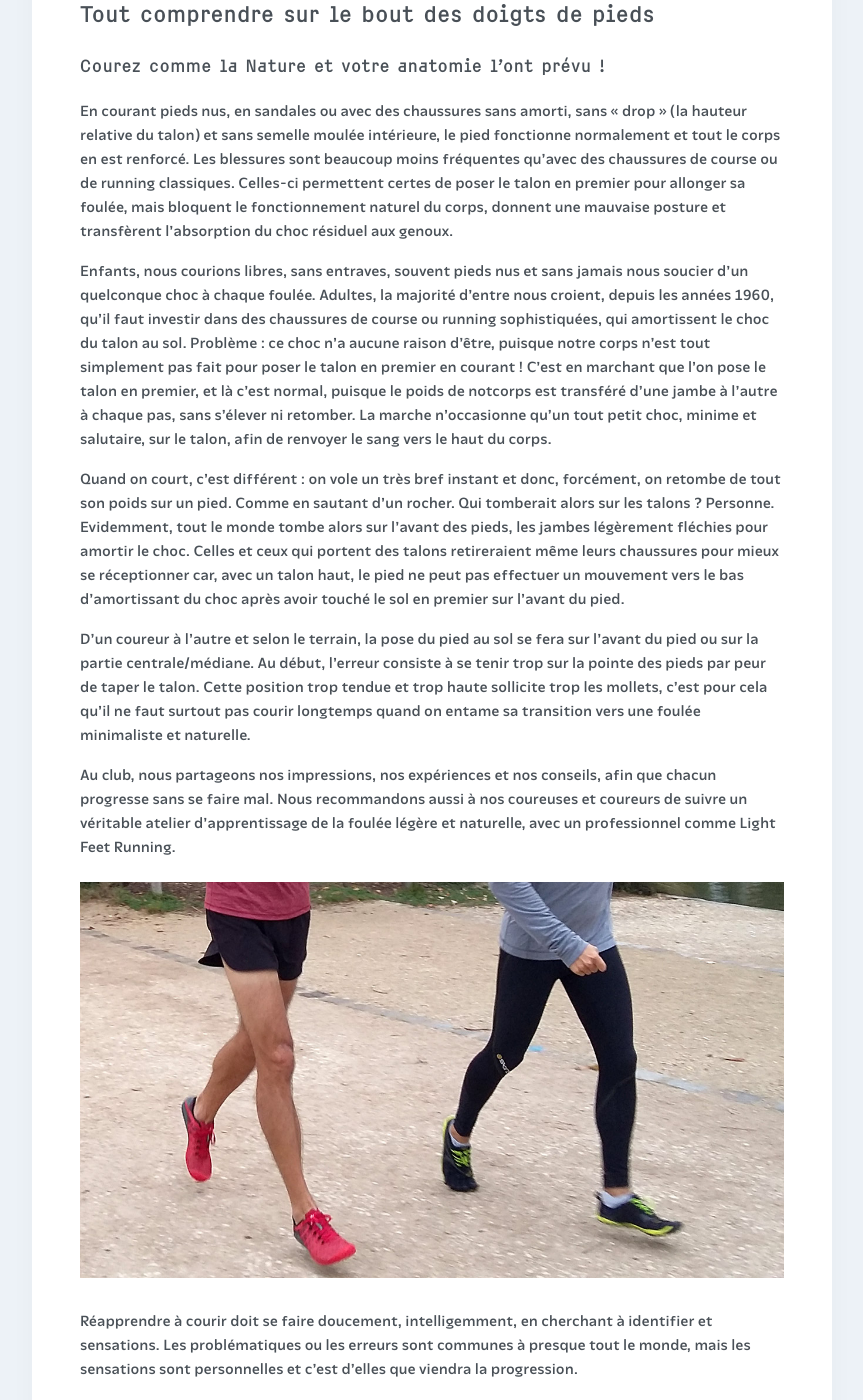
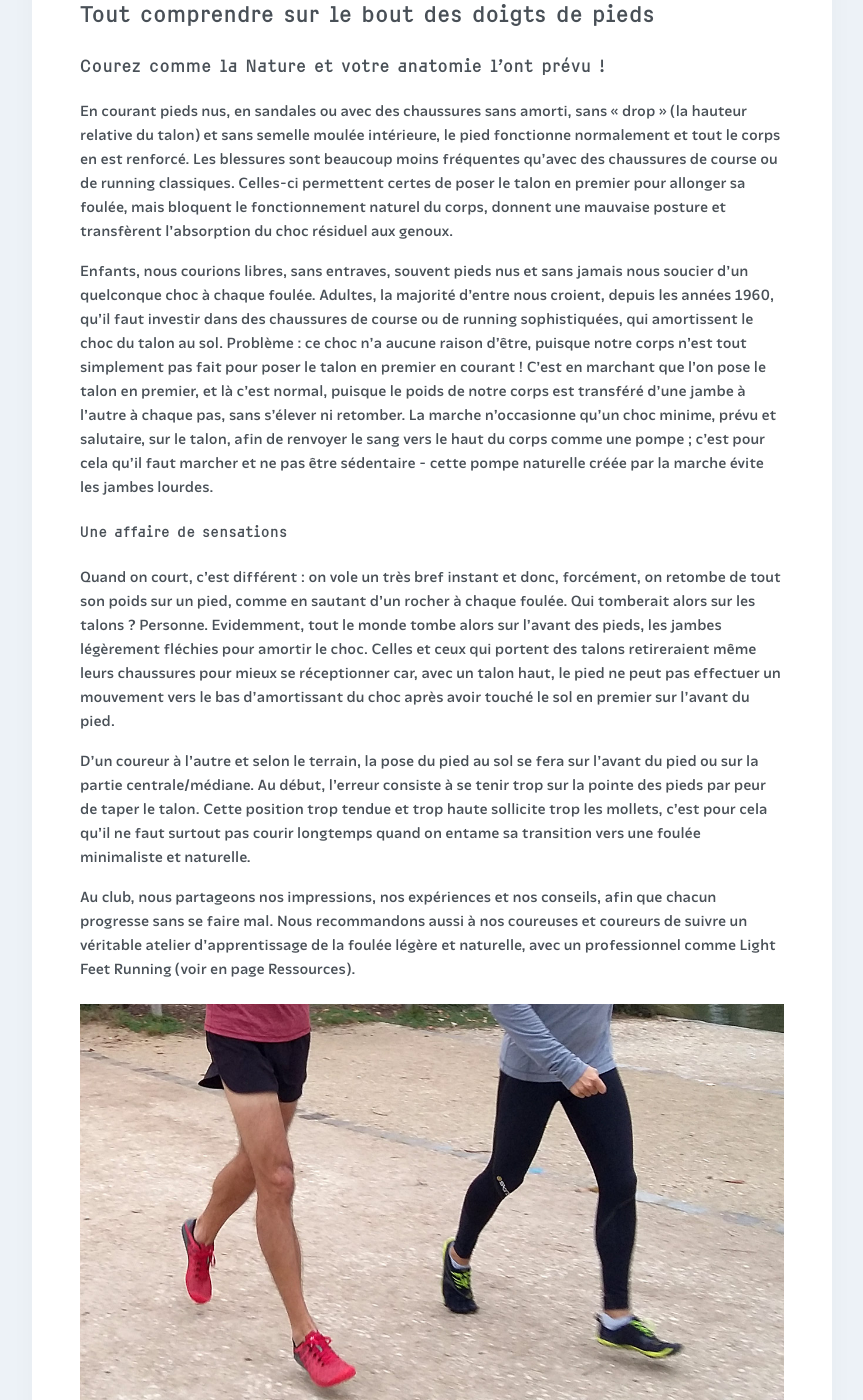
Before and after one commit to courirpaleo/courirpaleo.github.io, a Jekyll site: the page built from _pages-secondary/foulee-naturelle.md, in a window 1280 px wide and 1400 px high, scrolled down 634 px. Shown: the whole window, without its empty margins (208-1071 px from the left). Built offline with Jekyll 4.4.1, drawn with Linux system fonts in a browser that asks for light colours; some web fonts are replaced; some of the changed text lies outside the part shown.

Commit message:
Update foulee-naturelle.md

```diff
--- a/_pages-secondary/foulee-naturelle.md
+++ b/_pages-secondary/foulee-naturelle.md
@@ -7,17 +7,19 @@
 # La foulée naturelle
 ## Tout comprendre sur le bout des doigts de pieds
 
-### Courez comme la Nature et votre anatomie l'ont prévu !
+### Courez comme la Nature et votre anatomie l'ont prévu&nbsp;!
 
 En courant pieds nus, en sandales ou avec des chaussures sans amorti, sans «&nbsp;drop&nbsp;» (la hauteur relative du talon) et sans semelle moulée intérieure, le pied fonctionne normalement et tout le corps en est renforcé. Les blessures sont beaucoup moins fréquentes qu'avec des chaussures de course ou de running classiques. Celles-ci permettent certes de poser le talon en premier pour allonger sa foulée, mais bloquent le fonctionnement naturel du corps, donnent une mauvaise posture et transfèrent l'absorption du choc résiduel aux genoux.
 
-Enfants, nous courions libres, sans entraves, souvent pieds nus et sans jamais nous soucier d'un quelconque choc à chaque foulée. Adultes, la majorité d'entre nous croient, depuis les années 1960, qu'il faut investir dans des chaussures de course ou running sophistiquées, qui amortissent le choc du talon au sol. Problème : ce choc n'a aucune raison d'être, puisque notre corps n'est tout simplement pas fait pour poser le talon en premier en courant ! C'est en marchant que l'on pose le talon en premier, et là c'est normal, puisque le poids de notcorps est transféré d'une jambe à l'autre à chaque pas, sans s'élever ni retomber. La marche n'occasionne qu'un tout petit choc, minime et salutaire, sur le talon, afin de renvoyer le sang vers le haut du corps.
+Enfants, nous courions libres, sans entraves, souvent pieds nus et sans jamais nous soucier d'un quelconque choc à chaque foulée. Adultes, la majorité d'entre nous croient, depuis les années 1960, qu'il faut investir dans des chaussures de course ou de running sophistiquées, qui amortissent le choc du talon au sol. Problème : ce choc n'a aucune raison d'être, puisque notre corps n'est tout simplement pas fait pour poser le talon en premier en courant ! C'est en marchant que l'on pose le talon en premier, et là c'est normal, puisque le poids de notre corps est transféré d'une jambe à l'autre à chaque pas, sans s'élever ni retomber. La marche n'occasionne qu'un choc minime, prévu et salutaire, sur le talon, afin de renvoyer le sang vers le haut du corps comme une pompe ; c'est pour cela qu'il faut marcher et ne pas être sédentaire - cette pompe naturelle créée par la marche évite les jambes lourdes.
 
-Quand on court, c'est différent : on vole un très bref instant et donc, forcément, on retombe de tout son poids sur un pied. Comme en sautant d'un rocher. Qui tomberait alors sur les talons ? Personne. Evidemment, tout le monde tombe alors sur l'avant des pieds, les jambes légèrement fléchies pour amortir le choc. Celles et ceux qui portent des talons retireraient même leurs chaussures pour mieux se réceptionner car, avec un talon haut, le pied ne peut pas effectuer un mouvement vers le bas d'amortissant du choc après avoir touché le sol en premier sur l'avant du pied.
+#### Une affaire de sensations
+
+Quand on court, c'est différent : on vole un très bref instant et donc, forcément, on retombe de tout son poids sur un pied, comme en sautant d'un rocher à chaque foulée. Qui tomberait alors sur les talons ? Personne. Evidemment, tout le monde tombe alors sur l'avant des pieds, les jambes légèrement fléchies pour amortir le choc. Celles et ceux qui portent des talons retireraient même leurs chaussures pour mieux se réceptionner car, avec un talon haut, le pied ne peut pas effectuer un mouvement vers le bas d'amortissant du choc après avoir touché le sol en premier sur l'avant du pied.
 
 D'un coureur à l'autre et selon le terrain, la pose du pied au sol se fera sur l'avant du pied ou sur la partie centrale/médiane. Au début, l'erreur consiste à se tenir trop sur la pointe des pieds par peur de taper le talon. Cette position trop tendue et trop haute sollicite trop les mollets, c'est pour cela qu'il ne faut surtout pas courir longtemps quand on entame sa transition vers une foulée minimaliste et naturelle.
 
-Au club, nous partageons nos impressions, nos expériences et nos conseils, afin que chacun progresse sans se faire mal. Nous recommandons aussi à nos coureuses et coureurs de suivre un véritable atelier d'apprentissage de la foulée légère et naturelle, avec un professionnel comme Light Feet Running.
+Au club, nous partageons nos impressions, nos expériences et nos conseils, afin que chacun progresse sans se faire mal. Nous recommandons aussi à nos coureuses et coureurs de suivre un véritable atelier d'apprentissage de la foulée légère et naturelle, avec un professionnel comme Light Feet Running (voir en page Ressources).
 
 ![Courir Paleo](/assets/images/CourirPaleo_atelier_Bois-de-Vincennes_2017_foulees_1200px.jpg)
 
@@ -25,6 +27,18 @@
 
 Nous aidons donc chacun à ressentir ce qui se passe dans le pied, la jambe, le dos, les épaules, la tête, etc. quand on court ; par des démonstrations et des exercices simples, sans forcer et très prudemment, nous permettons à chacun de savoir où et comment porter son effort pour trouver ou retrouver sa foulée normale.
 
+#### En chaussures, en sandales ou pieds nus
+
 Des coureurs viennent nous rejoindre car ils se blessent, car leur kiné leur a dit qu'ils devaient passer au vélo ou à la natation, alors qu'ils peuvent encore courir 40 ans s'ils retrouvent leur foulée d'enfant ! D'autres sont juste curieux, minimalistes d'esprit et nous leur donnons les éléments techniques qui leur manquaient pour ajouter la course naturelle à leur mode de vie simple et efficiente.
 
 Nous ne sommes pas hostiles à la technologie, mais nous pensons que notre corps humain est formidable et qu'il est capable de tellement de choses tout seul, sans artifices ! Alors nous aidons femmes, hommes et enfants ou adolescents à être encore mieux dans leur corps, à courir mieux et avec plaisir, en dépensant moins d'argent dans leur équipement et en faisant confiance à leur formidable potentiel naturel au lieu de chercher la solution à un maux ou une douleur dans un gadget, voire une opération chirurgicale. Certes, parfois celle-ci est nécessaire, bien sûr, mais notre corps est aussi capable de se réparer et de se guérir tout seul comme un grand. Il suffit de savoir comment.
+
+Quant aux chaussures, et bien elles sont conçues pour protéger nos pieds du froid, de la chaleur, des ronces, des cailloux... mais pas des chocs dus à la course ! Ces chocs-là, notre corps sait très bien comment les éviter. Comme le dit notre ami Peter Blanken, «&nbsp;si nos jambes et nos muscles étaient prévues pour poser le talon en premier en courant, depuis longtemps l'évolution nous aurait fait avoir un très gros muscle devant le tibia et une épaisse couche de graisse sous le talon&nbsp;». Ce n'est pas le cas, nos pieds, nos jambes, notre dos... tout notre corps est fait pour courir en posant l'avant du pied ou la partie médiane du pied en premier.
+
+C'est pourquoi nous laissons chacun choisir son style de chaussures ou de courir sans. Pieds nus, le pied sent mieux le terrain et travaille de manière idéale, mais chacun a le droit à son petit confort et pourquoi se faire mal aux pieds en courant sur des cailloux ? Depuis la nuit des temps, l'Homme s'est fabriqué des sandales pour les pays chauds et des bottes pour les pays froids. Ne changeons rien et laissons chacun faire comme il ou elle le souhaite.
+
+Aujourd'hui, de nombreuses marques de chaussures minimalistes proposent de très bons modèles pour l'été ou l'hiver, bas ou montants, ainsi que des sandales toutes faites. Des kits existent également pour réaliser soi-même ses sandales comme les huaraches des Tarahumara, ou carrément de les couper dans un bout de pneu ou de cuir. Liés avec aucune marque, nous ne faisons que prodiguer à chacun des conseils pour vous permettre de trouver la bonne chaussure ou la bonne sandale minimaliste, ou bien de courir pieds nus sans vous blesser ni avoir froid ou trop chaud.
+
+![Courir Paleo](/assets/images/CourirPaleo_course_sorties_sandales_pret_1200px.jpg)
+
+Nous prêtons des sandales de marques ou faites maison à celles et ceux qui viennent découvrir la course naturelle lors de nos sorties. Les sandales sont bien plus pratiques que les chaussures fermées pour cette initiation, sont disponibles en plusieurs tailles et s'adaptent à toutes les formes de pieds grâce au réglage fourni par leurs sangles. Bien entendu, et déjà avant le coronavirus, nous les désinfections avant chaque prêt&nbsp;!
```
